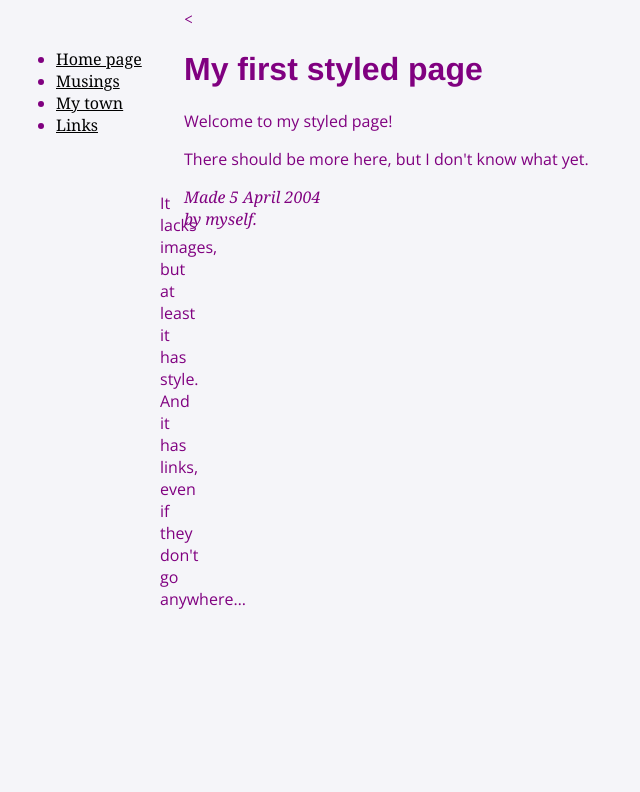
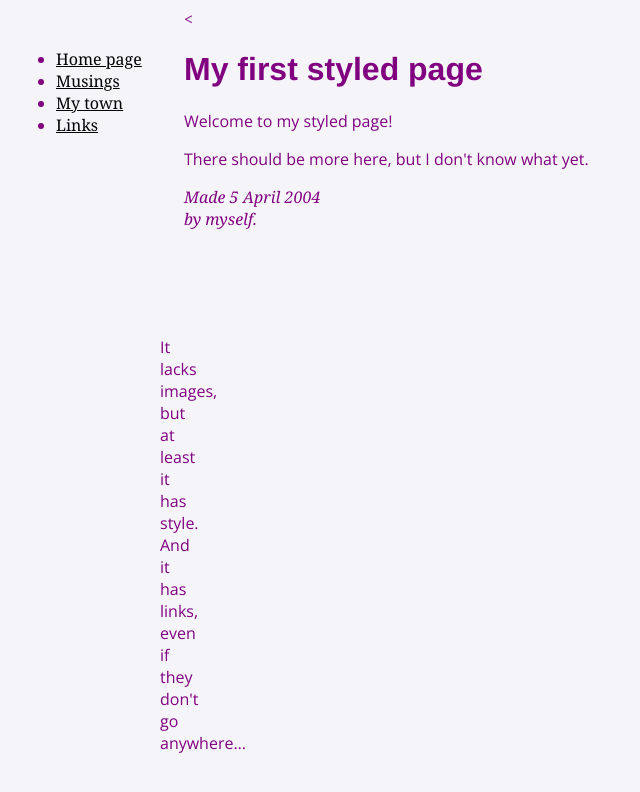
Before and after one commit to TheTriangleTrippa/Portfolio, a Jekyll site: the page built from index.html, in a window 1280 px wide. Shown: the top 792 px of the page, without its empty margins (0-640 px from the left). Built offline with Jekyll 4.4.1, drawn with Linux system fonts in a browser that asks for light colours; nearby versions of some CDN libraries.

Commit message:
Update profile.html

```diff
--- a/_includes/profile.html
+++ b/_includes/profile.html
@@ -16,7 +16,7 @@
     width: 9em }
        p.bar {
     position: absolute;
-    top: 11em;
+    top: 20em;
     left: 10em;
     width: 1em }
         h1 {
```
